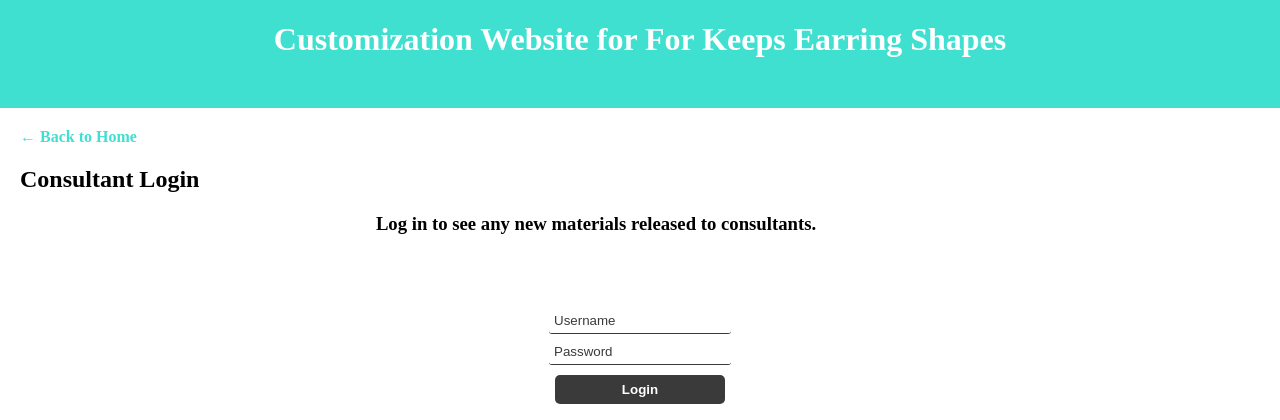
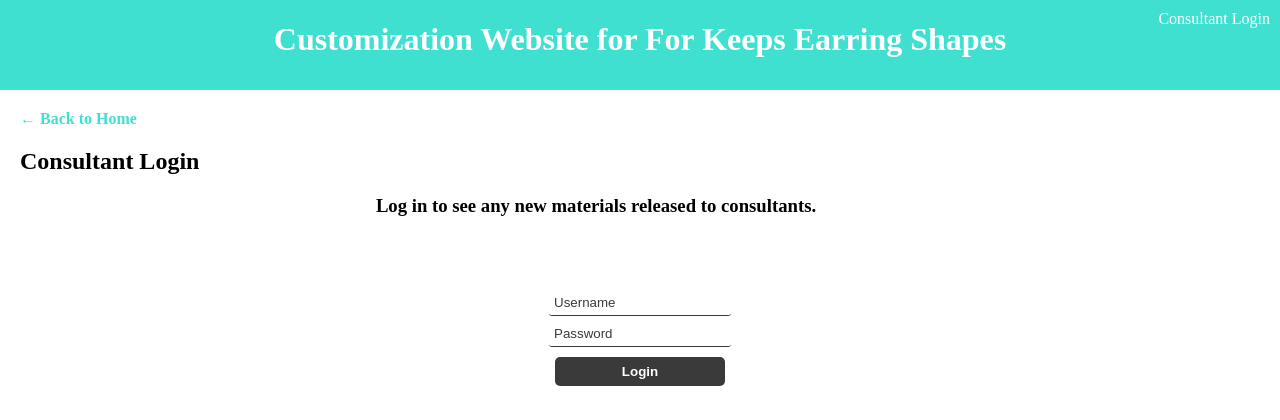
Before and after one commit to moakem/moakem.github.io, a PHP site: page /Login.html in a window 1280 px wide. Shown: the top 420 px of the page. Run offline with PHP 8.4, Linux system fonts and the light colour scheme.

Commit message:
Add files via upload

```diff
--- a/Mockups-Styling.css
+++ b/Mockups-Styling.css
@@ -195,6 +195,15 @@
     flex-wrap: wrap;
     justify-content: center;
 }
+#LoginInfo{
+    position: absolute;
+    right: 10;
+    top: 10;
+    color: white;
+ }
+ #LoginInfo > a{
+ 		color: white;
+ }
 
 @media screen and (max-width: 805px) {
 	#colors{
```
